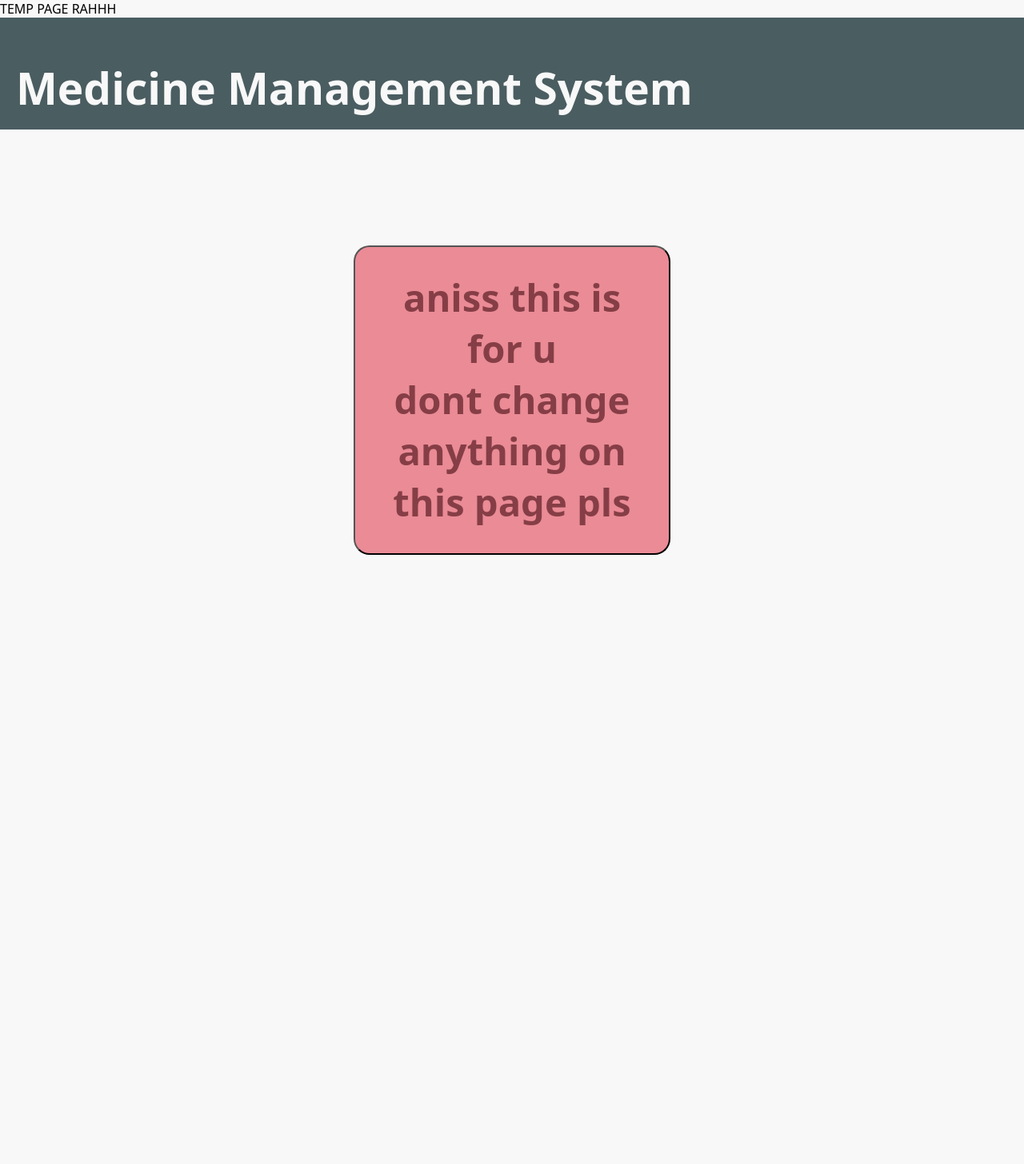
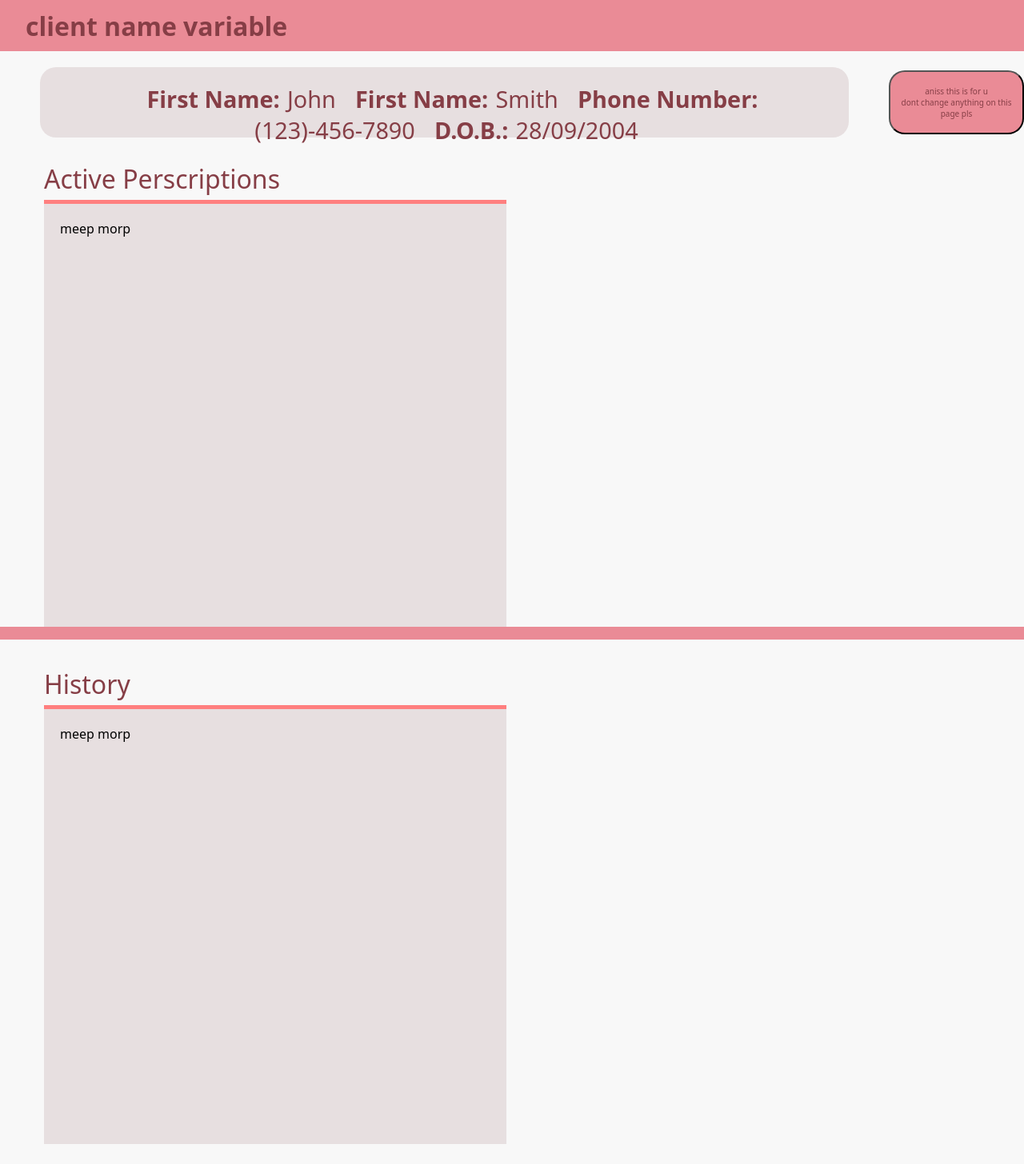
Before and after one commit to trevorwh113/Web_Dev_QA_Project, a Flask app: page /prescription/client in a window 1280 px wide. Shown: the whole page at 80% size. Before the commit the page ends 694 px from the top, so only its background shows below. Run offline with Flask 2, Linux system fonts and the light colour scheme.

Commit message:
set up basic visual layout of client page

```diff
--- a/app/static/client_page.css
+++ b/app/static/client_page.css
@@ -6,17 +6,87 @@ body {
     background-color: #F8F8F8;
     font-family: system-ui, -apple-system, BlinkMacSystemFont, 'Segoe UI', Roboto, Oxygen, Ubuntu, Cantarell, 'Open Sans', 'Helvetica Neue', sans-serif;
 }
+footer{
+    margin: 0;
+    height: 2vh;
+    background-color: #EA8B96;
+    position: absolute;
+    bottom: 0;
+    width: 100%;
+}
 header {
     margin: 0;
     height: 4rem;
     padding-left: 2rem;
     background-color: #EA8B96;
+    display: flex;
+    align-items: center;
 }
 h1 {
     margin: 0;
     font-family: system-ui, -apple-system, BlinkMacSystemFont, 'Segoe UI', Roboto, Oxygen, Ubuntu, Cantarell, 'Open Sans', 'Helvetica Neue', sans-serif;
-    font-size: 2.5rem;
+    font-size: 2rem;
     color: #863E46;
+    text-align: center;
+    display: inline-block;
+}
+
+p {
+    margin: 0;
+    font-family: system-ui, -apple-system, BlinkMacSystemFont, 'Segoe UI', Roboto, Oxygen, Ubuntu, Cantarell, 'Open Sans', 'Helvetica Neue', sans-serif;
+    font-size: 1.8rem;
+    color: #863E46;
+    text-align: center;
+    display: inline-block;
+    padding-left: 5px;
+    padding-right: 20px;
+
+}
+
+.container {
+    background-color: #e7dfe0;
+    padding: 20px;
+    padding-left: 40px;
+    margin: 20px 50px;
+    height: 3rem;
+    width: fit-content;
+    border-radius: 20px;
+    display: inline-block;
+    text-align: center;
+}
+.pre_container {
+    margin: 0;
+    height: 4rem;
+    padding-left: 2rem;
+    background-color: #EA8B96;
     display: flex;
     align-items: center;
 }
+
+.section{
+    display: inline-block;
+
+    margin: 10px 40px 20px 50px ;
+}
+
+.scrollBox {
+    height: 63vh;
+    width: 42vw;
+    overflow: auto;
+    border-top: 5px solid #FF7F7F;
+    background-color: #e7dfe0;
+    display: block;
+    margin:5px 5px;
+    padding: 20px 20px;
+}
+
+button {
+    border-radius: 20px;
+    margin: 0;
+    width: fit-content;
+    display: inline-block;
+    height: 80px;
+    text-align: center;
+    font-family: system-ui, -apple-system, BlinkMacSystemFont, 'Segoe UI', Roboto, Oxygen, Ubuntu, Cantarell, 'Open Sans', 'Helvetica Neue', sans-serif;
+    font-size: 10px;
+}
--- a/app/static/prescription_lookup.css
+++ b/app/static/prescription_lookup.css
@@ -11,12 +11,12 @@ header {
     height: 4rem;
     padding-left: 2rem;
     background-color: #EA8B96;
+    display: flex;
+    align-items: center;
 }
 h1 {
     margin: 0;
     font-family: system-ui, -apple-system, BlinkMacSystemFont, 'Segoe UI', Roboto, Oxygen, Ubuntu, Cantarell, 'Open Sans', 'Helvetica Neue', sans-serif;
-    font-size: 2.5rem;
+    font-size: 2rem;
     color: #863E46;
-    display: flex;
-    align-items: center;
 }
--- a/app/templates/client.html
+++ b/app/templates/client.html
@@ -6,28 +6,50 @@
     <meta charset="UTF-8">
     <meta name="viewport" content="width=device-width, initial-scale=1.0">
     <!--CSS style sheet for home page-->
-    <link rel="stylesheet" type="text/css" href="{{ url_for('static', filename='home.css') }}">
+    <link rel="stylesheet" type="text/css" href="{{ url_for('static', filename='client_page.css') }}">
 </head>
 
 
 <body>
-TEMP PAGE RAHHH
-
-
     <!--Create Header-->
     <header>
-        <h1>Medicine Management System</h1>
+        <h1>client name variable</h1>
     </header>
 
    <!--Main Body-->
-   <main>
+   <toplayer style="display: flex; align-items: center;">
+        <div class="container">
+            <h1 style="font-size: 1.8rem;"> First Name: </h1> <p> John</p>
+            <h1 style="font-size: 1.8rem;"> First Name: </h1> <p> Smith</p>
+            <h1 style="font-size: 1.8rem;"> Phone Number: </h1> <p> (123)-456-7890</p>
+            <h1 style="font-size: 1.8rem;"> D.O.B.: </h1> <p> 28/09/2004</p>
+        </div>
+
         <!--Manage Prescription Orders Button-->
         <button style="background-color: #EA8B96; color: #863E46;"
             onclick="window.location.href='/prescription/client/pre-creation';">
             aniss this is for u <br>
             dont change anything on this page pls
         </button>
-    </main>
+    </toplayer>
+
+    <midlayer>
+        <div class="section">
+            <p style="font-size: 2rem;">Active Perscriptions</p>
+            <div class="scrollBox">
+                meep morp
+            </div>
+        </div>
+        <div class="section">
+            <p style="font-size: 2rem;">History</p>
+            <div class="scrollBox">
+                meep morp
+            </div>
+        </div>
+    </midlayer>
+    <footer>
+
+    </footer>
 
 </body>
 </html>
```
